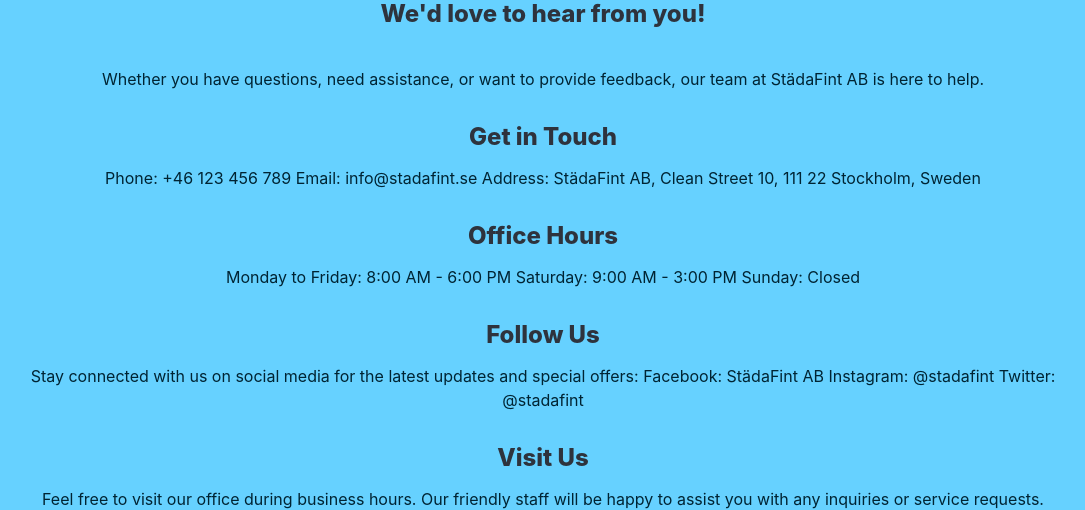
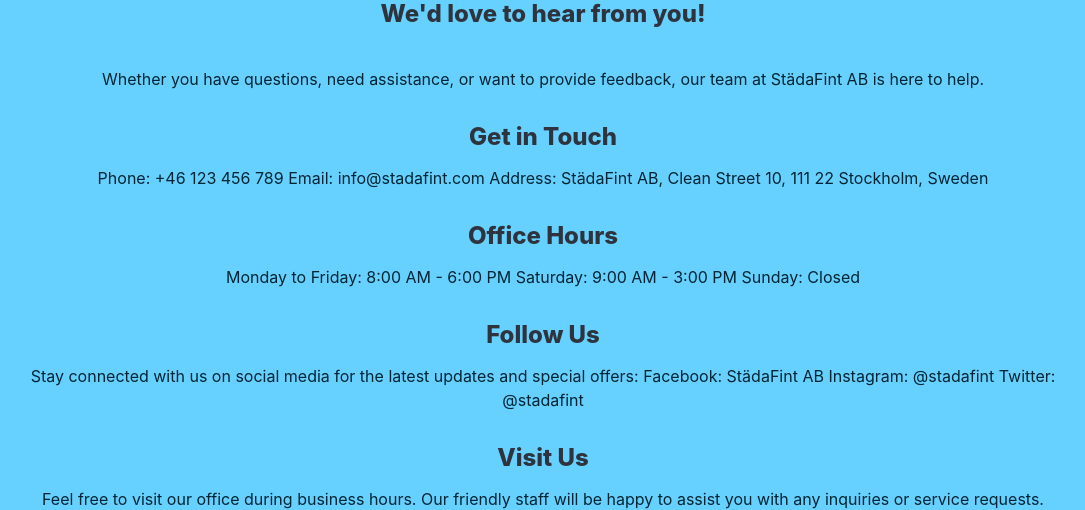
Before and after one commit to sahar-it/stadafint, a Flask app: page /contact in a window 1280 px wide. Shown: the part 476-986 px from the top of the page, without its empty margins (97-1182 px from the left). Run offline with Flask 3, Linux system fonts and the light colour scheme.

Commit message:
Update contact.html
changed email to .com

```diff
--- a/templates/contact.html
+++ b/templates/contact.html
@@ -20,7 +20,7 @@ Home
         <h3>Get in Touch</h3>
         Phone: +46 123 456 789
 
-        Email: info@stadafint.se
+        Email: info@stadafint.com
 
         Address: StädaFint AB, Clean Street 10, 111 22 Stockholm, Sweden
 
```
